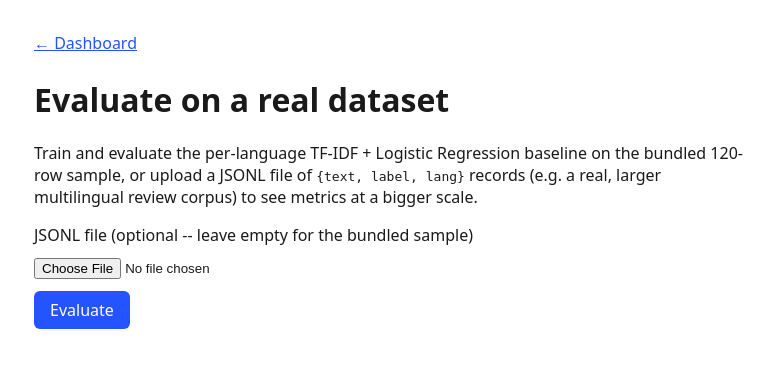
After one commit to faheemkhaskheli9/nlp-classification-suite, a FastAPI app: template src/nlp_suite/templates/sentiment_evaluate.html in a window 1280 px wide. The commit adds this page. Shown: the top 368 px of the page, without its empty margins (246-1015 px from the left). Run offline with FastAPI, Linux system fonts and the light colour scheme; the template is opened without the code that fills it, so the values that code supplies are empty.

Commit message:
Wire a larger multilingual sentiment corpus behind --data/upload
Adds examples/sentiment_extended_dataset.jsonl (640-row self-authored
stand-in, same {text, label, lang} schema as a real corpus like
amazon_reviews_multi, which needs accepting Amazon's research-only
license to download). train-baseline's CLI now takes --data (default:
the bundled 120-row sample) instead of a required positional path, and
the dashboard gets a /sentiment/evaluate page mirroring /quora/evaluate
for uploading a JSONL corpus.

Closes #3

```diff
--- a/src/nlp_suite/app.py
+++ b/src/nlp_suite/app.py
@@ -26,9 +26,11 @@ from fastapi.templating import Jinja2Templates
 
 from .quora.baseline import TfidfLogisticRegressionModel, load_dataset, train_baseline
 from .sentiment.baseline import (
+    BaselineError,
     build_pipeline,
     load_labeled_dataset,
     train_and_evaluate,
+    train_and_evaluate_all,
 )
 from .sentiment.preprocessing import Preprocessor, detect_language
 
@@ -42,6 +44,10 @@ QUORA_SAMPLE = EXAMPLES_DIR / "sample_questions.csv"
 # Point --data / the upload form at the real Kaggle download once available.
 QUORA_EXTENDED_SAMPLE = EXAMPLES_DIR / "quora_extended_sample.csv"
 SENTIMENT_SAMPLE = EXAMPLES_DIR / "sentiment_dataset.jsonl"
+# Stand-in for a real larger multilingual corpus (e.g. Hugging Face's
+# amazon_reviews_multi, en+es), which needs accepting Amazon's research-only
+# license to download -- same mock rationale as QUORA_EXTENDED_SAMPLE.
+SENTIMENT_EXTENDED_SAMPLE = EXAMPLES_DIR / "sentiment_extended_dataset.jsonl"
 
 app = FastAPI(title="NLP Classification Suite")
 templates = Jinja2Templates(directory=str(BASE_DIR / "templates"))
@@ -198,3 +204,68 @@ def sentiment_predict(request: Request, text: str = Form(...), language: str = F
         label = pipeline.predict([normalized])[0]
         result = {"text": text, "language": lang, "label": label, "error": None}
     return templates.TemplateResponse(request, "sentiment.html", {"result": result})
+
+
+@app.get("/sentiment/evaluate", response_class=HTMLResponse)
+def sentiment_evaluate_page(request: Request):
+    return templates.TemplateResponse(
+        request, "sentiment_evaluate.html", {"results": None, "error": None, "source": None}
+    )
+
+
+@app.post("/sentiment/evaluate", response_class=HTMLResponse)
+async def sentiment_evaluate(request: Request, dataset: UploadFile | None = None):
+    """Train/evaluate on an uploaded JSONL corpus instead of only the bundled sample.
+
+    With no file (or an empty filename), evaluates on the bundled 120-row
+    sample. A JSONL upload lets a user point at a larger real corpus (e.g. a
+    downloaded amazon_reviews_multi export in the same {text, label, lang}
+    schema) without touching the CLI -- read into a temp file, like
+    /quora/evaluate, so `load_labeled_dataset`'s validation applies identically
+    to both paths.
+    """
+    source_label = "bundled sample (examples/sentiment_dataset.jsonl)"
+    dataset_path = SENTIMENT_SAMPLE
+    tmp_path: Path | None = None
+
+    if dataset is not None and dataset.filename:
+        raw = await dataset.read()
+        with tempfile.NamedTemporaryFile(
+            mode="wb", suffix=".jsonl", delete=False
+        ) as handle:
+            handle.write(raw)
+            tmp_path = Path(handle.name)
+        dataset_path = tmp_path
+        source_label = f"uploaded file ({dataset.filename})"
+
+    try:
+        examples = load_labeled_dataset(dataset_path)
+        eval_results = train_and_evaluate_all(examples)
+    except BaselineError as exc:
+        return templates.TemplateResponse(
+            request,
+            "sentiment_evaluate.html",
+            {"results": None, "error": str(exc), "source": None},
+        )
+    finally:
+        if tmp_path is not None:
+            tmp_path.unlink(missing_ok=True)
+
+    return templates.TemplateResponse(
+        request,
+        "sentiment_evaluate.html",
+        {
+            "error": None,
+            "source": f"{source_label} ({len(examples)} rows)",
+            "results": [
+                {
+                    "language": lang,
+                    "n_train": r.n_train,
+                    "n_test": r.n_test,
+                    "accuracy": r.accuracy,
+                    "f1_macro": r.f1_macro,
+                }
+                for lang, r in eval_results.items()
+            ],
+        },
+    )
--- a/src/nlp_suite/sentiment/baseline.py
+++ b/src/nlp_suite/sentiment/baseline.py
@@ -5,12 +5,26 @@ and even what counts as a "token" differ between English and Spanish (see
 ``src/preprocessing.py``), so pooling languages into a single TF-IDF vocabulary
 would dilute both. Each language gets its own `TfidfVectorizer` + `LogisticRegression`
 pipeline, trained and evaluated independently.
+
+``examples/sentiment_dataset.jsonl`` (120 rows, the default) is a small,
+self-authored, public-domain sample with the same schema as a real larger
+multilingual corpus -- e.g. the Hugging Face ``amazon_reviews_multi`` dataset,
+which covers English and Spanish reviews but is distributed under Amazon's
+own research-only license and requires accepting those terms to download, so
+it isn't shipped or fetched here. ``examples/sentiment_extended_dataset.jsonl``
+(640 rows) is a bigger self-authored stand-in with the same
+``{text, label, lang}`` schema, for exercising the pipeline at a larger scale
+without external credentials; point ``--data``/the web upload at the real
+corpus once downloaded locally, since ``load_labeled_dataset`` only cares
+about the JSONL schema, not where the file came from.
 """
 from __future__ import annotations
 
 import json
 from dataclasses import dataclass
 from pathlib import Path
+
+BUNDLED_SAMPLE_PATH = Path(__file__).resolve().parents[3] / "examples" / "sentiment_dataset.jsonl"
 
 from sklearn.feature_extraction.text import TfidfVectorizer
 from sklearn.linear_model import LogisticRegression
--- a/src/nlp_suite/templates/sentiment.html
+++ b/src/nlp_suite/templates/sentiment.html
@@ -25,4 +25,5 @@ trained on the bundled 120-row sample dataset
   </div>
   {% endif %}
 {% endif %}
+<p><a href="/sentiment/evaluate">Evaluate on a real/uploaded corpus instead of classifying one text &rarr;</a></p>
 {% endblock %}
--- /dev/null
+++ b/src/nlp_suite/templates/sentiment_evaluate.html
@@ -0,0 +1,34 @@
+{% extends "_base.html" %}
+{% block title %}Evaluate on a real dataset{% endblock %}
+{% block content %}
+<h1>Evaluate on a real dataset</h1>
+<p>Train and evaluate the per-language TF-IDF + Logistic Regression baseline on
+the bundled 120-row sample, or upload a JSONL file of
+<code>{text, label, lang}</code> records (e.g. a real, larger multilingual
+review corpus) to see metrics at a bigger scale.</p>
+<form method="post" action="/sentiment/evaluate" enctype="multipart/form-data">
+  <label for="dataset">JSONL file (optional -- leave empty for the bundled sample)</label>
+  <input type="file" id="dataset" name="dataset" accept=".jsonl">
+  <button type="submit">Evaluate</button>
+</form>
+{% if error %}
+<div class="result error"><strong>{{ error }}</strong></div>
+{% endif %}
+{% if results %}
+<div class="result">
+  <p>Source: <strong>{{ source }}</strong></p>
+  <table>
+    <tr><th>Language</th><th>n_train</th><th>n_test</th><th>accuracy</th><th>f1_macro</th></tr>
+    {% for r in results %}
+    <tr>
+      <td>{{ r.language }}</td>
+      <td>{{ r.n_train }}</td>
+      <td>{{ r.n_test }}</td>
+      <td>{{ "%.3f"|format(r.accuracy) }}</td>
+      <td>{{ "%.3f"|format(r.f1_macro) }}</td>
+    </tr>
+    {% endfor %}
+  </table>
+</div>
+{% endif %}
+{% endblock %}
```
Also changed, not shown: docs/evaluation.md (+2 -1 lines), src/nlp_suite/sentiment/cli.py (+17 -4 lines), tests/sentiment/test_baseline.py (+15 -0 lines), tests/sentiment/test_cli.py (+18 -0 lines), tests/test_app.py (+46 -1 lines), 1 other file.
